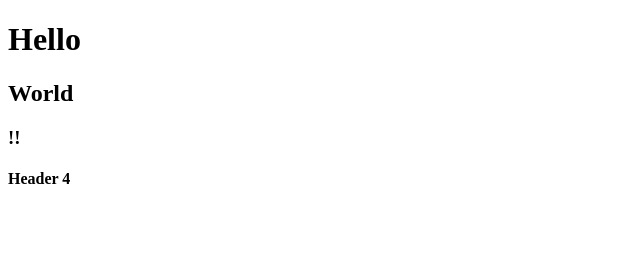
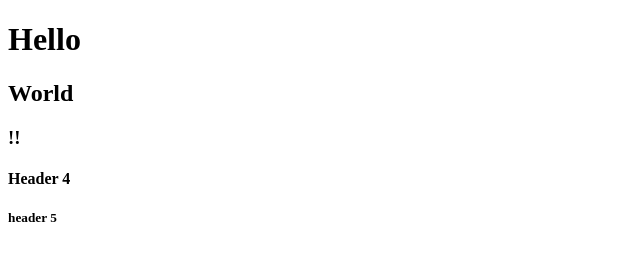
Before and after one commit to UFOturtle/LeesTesting, a plain HTML site: page index.html in a window 1280 px wide. Shown: the full height of the page, 0-640 px from the left. Drawn offline with Linux system fonts and the light colour scheme.

Commit message:
Added another new header

```diff
--- a/index.html
+++ b/index.html
@@ -10,5 +10,7 @@
     <h2>World</h2>
     <h3>!!</h3>
     <h4>Header 4</h4>
+
+    <h5>header 5</h5>
 </body>
 </html>
```
